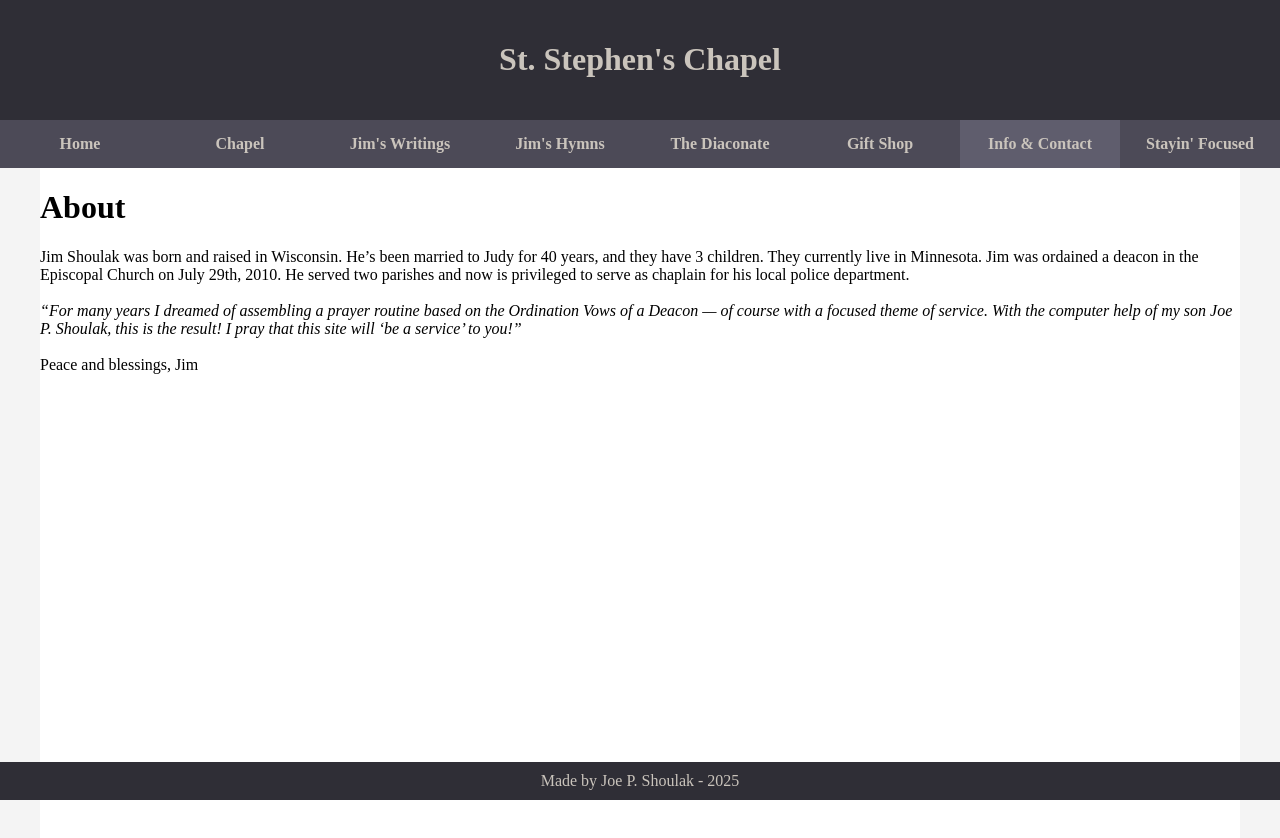
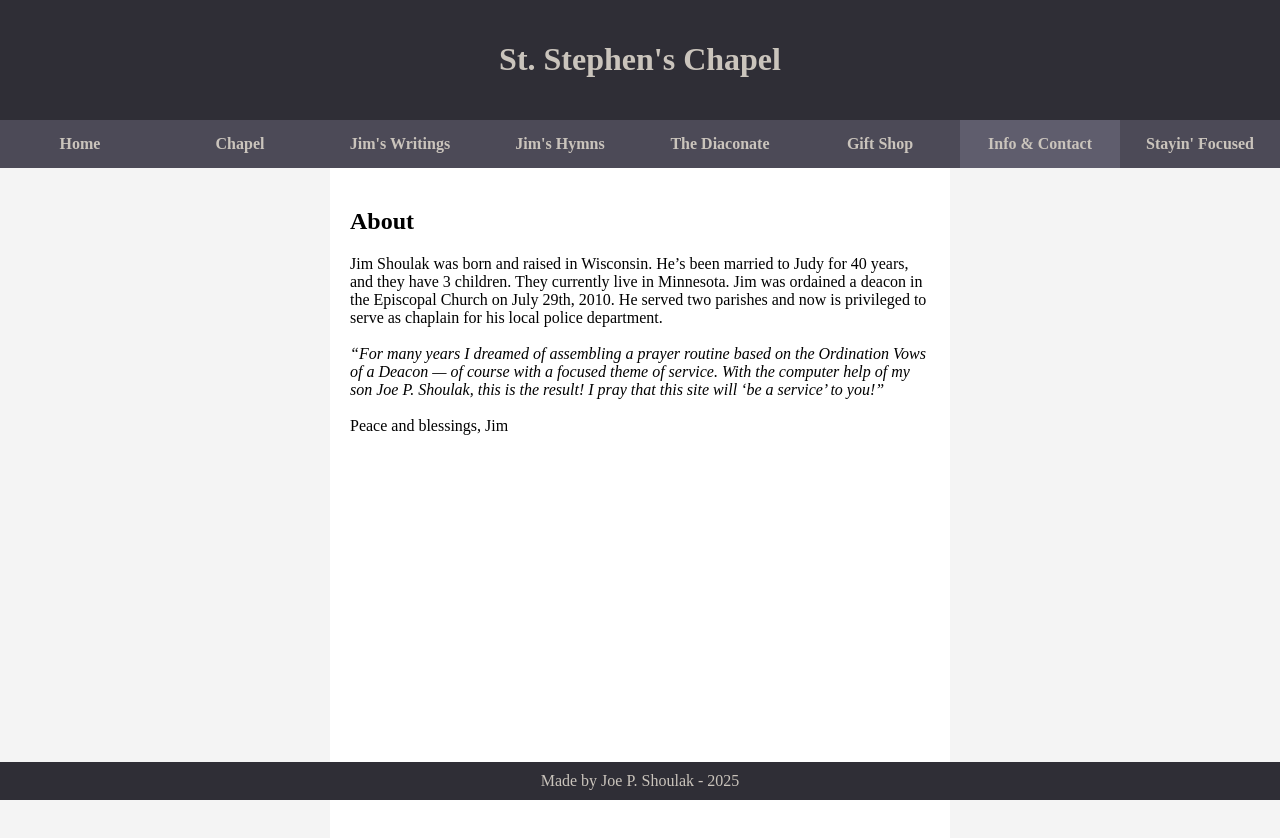
Before and after one commit to JoePShoulak/jim_site, a React (Vite) app: page /contact in a window 1280 px wide. Shown: the top 838 px of the page. Built offline with nearby package versions, Linux system fonts and the light colour scheme.

Commit message:
updated the other pages

```diff
--- a/src/pages/Contact.jsx
+++ b/src/pages/Contact.jsx
@@ -1,37 +1,37 @@
-import useTitle from "../hooks/useTitle";
+const LeftAside = () => <aside></aside>;
 
-const Contact = () => {
-  useTitle("Contact");
-
-  return (
-    <main>
-      <aside></aside>
-      <main>
-        <div>
+const CenterSection = () => (
+  <section>
     <h1>About</h1>
     <p>
-            Jim Shoulak was born and raised in Wisconsin. He’s been married to
-            Judy for 40 years, and they have 3 children. They currently live in
-            Minnesota. Jim was ordained a deacon in the Episcopal Church on July
-            29th, 2010. He served two parishes and now is privileged to serve as
-            chaplain for his local police department.
+      Jim Shoulak was born and raised in Wisconsin. He’s been married to Judy
+      for 40 years, and they have 3 children. They currently live in Minnesota.
+      Jim was ordained a deacon in the Episcopal Church on July 29th, 2010. He
+      served two parishes and now is privileged to serve as chaplain for his
+      local police department.
       <br />
       <br />
       <em>
-              “For many years I dreamed of assembling a prayer routine based on
-              the Ordination Vows of a Deacon — of course with a focused theme
-              of service. With the computer help of my son Joe P. Shoulak, this
-              is the result! I pray that this site will ‘be a service’ to you!”
+        “For many years I dreamed of assembling a prayer routine based on the
+        Ordination Vows of a Deacon — of course with a focused theme of service.
+        With the computer help of my son Joe P. Shoulak, this is the result! I
+        pray that this site will ‘be a service’ to you!”
       </em>
       <br />
       <br />
       Peace and blessings, Jim
     </p>
-        </div>
-      </main>
-      <aside></aside>
-    </main>
+  </section>
 );
-};
+
+const RightAside = () => <aside></aside>;
+
+const Contact = () => (
+  <>
+    <LeftAside />
+    <CenterSection />
+    <RightAside />
+  </>
+);
 
 export default Contact;
--- a/src/pages/Diaconate.jsx
+++ b/src/pages/Diaconate.jsx
@@ -1,20 +1,15 @@
-import useTitle from "../hooks/useTitle";
+const LeftAside = () => <aside></aside>;
 
-const Diaconate = () => {
-  useTitle("Diaconate");
+const CenterSection = () => <section></section>;
 
-  return (
-    <main>
-      <aside></aside>
-      <main>
-        <div>
-          <h1>Diaconate</h1>
-          <p>Diaconate</p>
-        </div>
-      </main>
-      <aside></aside>
-    </main>
-  );
-};
+const RightAside = () => <aside></aside>;
+
+const Diaconate = () => (
+  <>
+    <LeftAside />
+    <CenterSection />
+    <RightAside />
+  </>
+);
 
 export default Diaconate;
--- a/src/pages/Shop.jsx
+++ b/src/pages/Shop.jsx
@@ -1,20 +1,15 @@
-import useTitle from "../hooks/useTitle";
+const LeftAside = () => <aside></aside>;
 
-const Shop = () => {
-  useTitle("Shop");
+const CenterSection = () => <section></section>;
 
-  return (
-    <main>
-      <aside></aside>
-      <main>
-        <div>
-          <h1>Shop</h1>
-          <p>Shop</p>
-        </div>
-      </main>
-      <aside></aside>
-    </main>
-  );
-};
+const RightAside = () => <aside></aside>;
+
+const Shop = () => (
+  <>
+    <LeftAside />
+    <CenterSection />
+    <RightAside />
+  </>
+);
 
 export default Shop;
```
Lines whose indentation alone changed are shown as unchanged.
